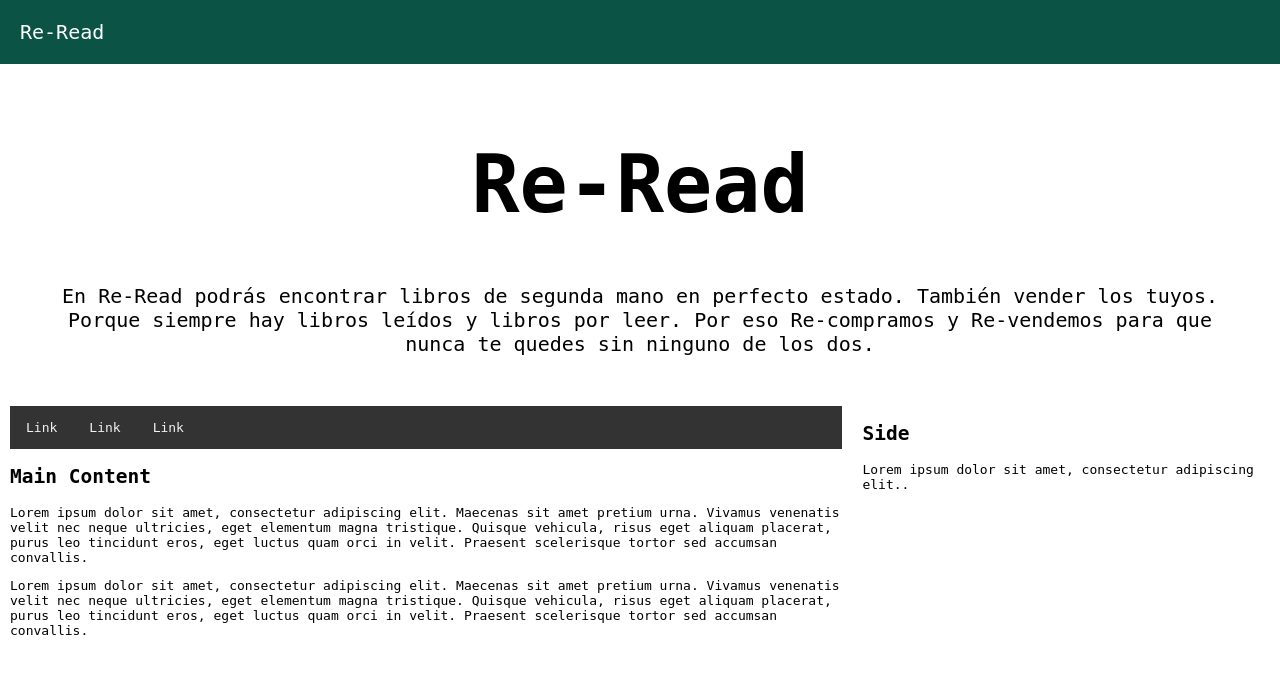
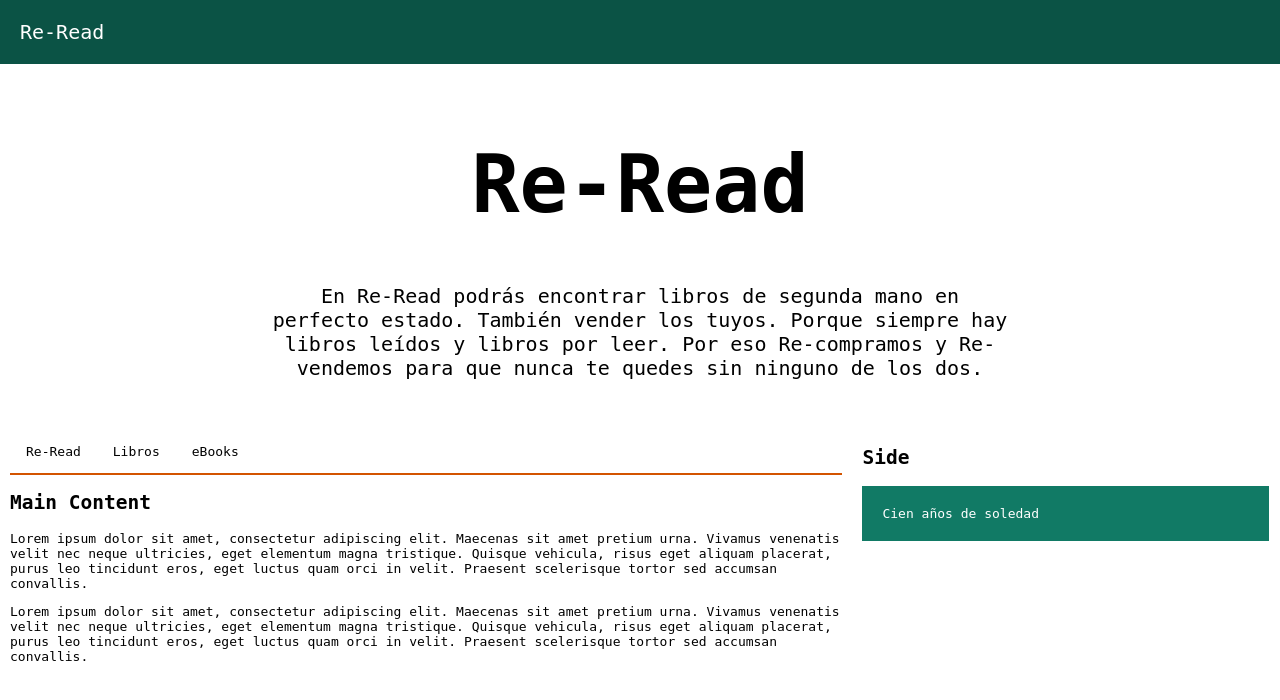
Before and after one commit to carlosmirabal/Re-read-PHP, a PHP site: page / in a window 1280 px wide. Shown: the top 700 px of the page. Run offline with PHP 8.4, Linux system fonts and the light colour scheme.

Commit message:
Actualizar 2

```diff
--- a/css/style.css
+++ b/css/style.css
@@ -29,19 +29,20 @@
 
   .header p {
     font-size: 20px;
-    padding: 0 30px;
+    padding: 0 20%;
   }
   /* Style the top navigation bar */
   .topnav {
     overflow: hidden;
-    background-color: #333;
+    background-color: white;
+    border-bottom: 2px solid #d35400;
   }
 
   /* Style the topnav links */
   .topnav a {
     float: left;
     display: block;
-    color: #f2f2f2;
+    color: black;
     text-align: center;
     padding: 14px 16px;
     text-decoration: none;
@@ -49,8 +50,8 @@
 
   /* Change color on hover */
   .topnav a:hover {
-    background-color: #ddd;
-    color: black;
+    background-color: #d35400;
+    color: white;
   }
 
   /* Create three unequal columns that floats next to each other */
@@ -64,9 +65,15 @@
     width: 66.6%;
   }
 
-  /* left column */
+  /* left column parrafs*/
   .column.right {
     width: 33.3%;
+  }
+
+  .column.right p {
+    padding: 20px;
+    background-color: #117a65;
+    color: white;
   }
 
   /* Clear floats after the columns */
--- a/index.html
+++ b/index.html
@@ -19,9 +19,9 @@
 <div class="row">
   <div class="column left">
     <div class="topnav">
-        <a href="#">Link</a>
-        <a href="#">Link</a>
-        <a href="#">Link</a>
+        <a href="#">Re-Read</a>
+        <a href="#">Libros</a>
+        <a href="#">eBooks</a>
       </div>
     <h2>Main Content</h2>
     <p>Lorem ipsum dolor sit amet, consectetur adipiscing elit. Maecenas sit amet pretium urna. Vivamus venenatis velit nec neque ultricies, eget elementum magna tristique. Quisque vehicula, risus eget aliquam placerat, purus leo tincidunt eros, eget luctus quam orci in velit. Praesent scelerisque tortor sed accumsan convallis.</p>
@@ -30,7 +30,7 @@
 
   <div class="column right">
     <h2>Side</h2>
-    <p>Lorem ipsum dolor sit amet, consectetur adipiscing elit..</p>
+    <p>Cien años de soledad</p>
   </div>
 </div>
 
```
